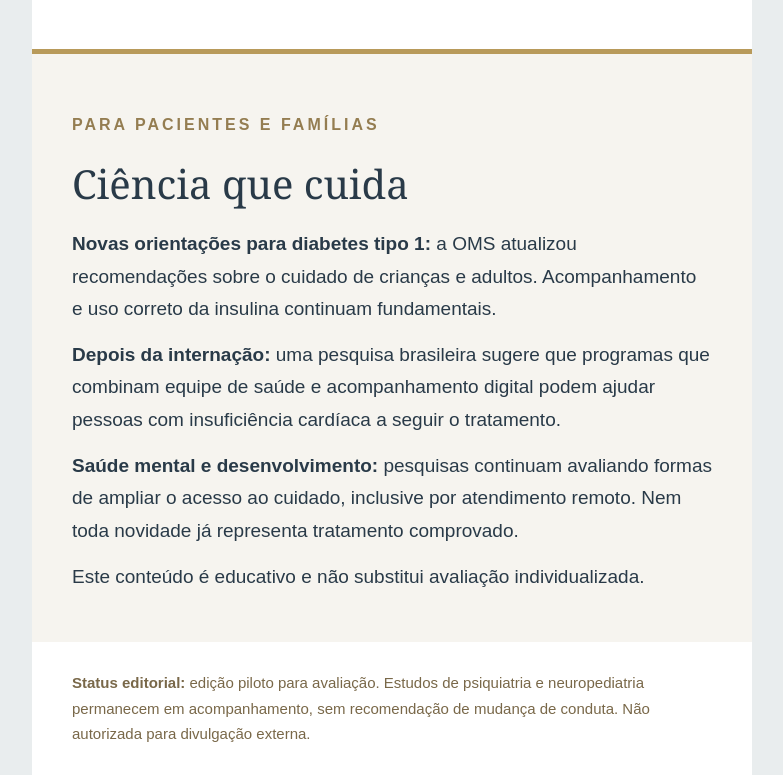
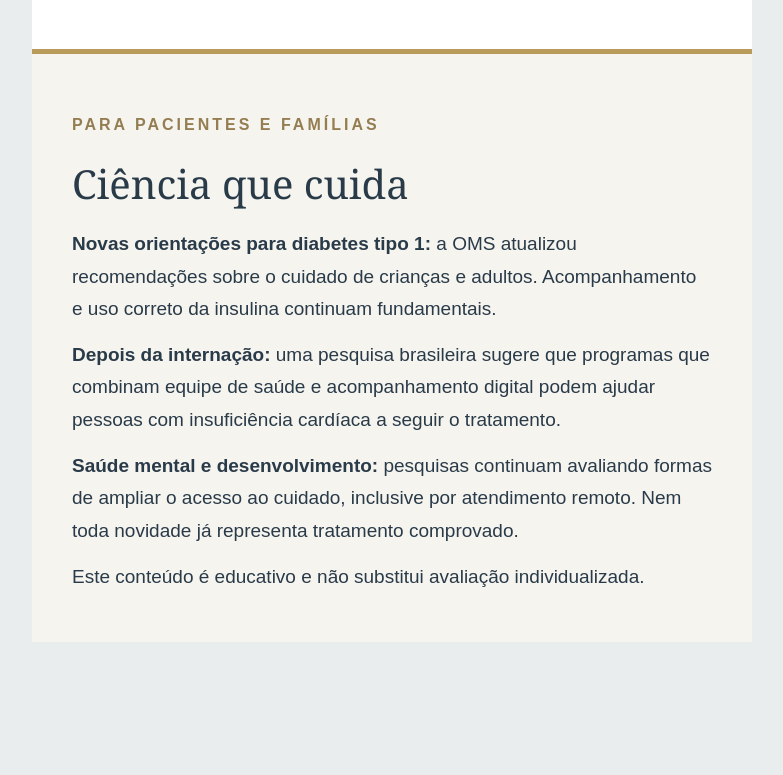
Before and after one commit to ssobrinhoerika-boop/ssobrinhoerika-boop.github.io, a plain HTML site: page ciencia-que-cuida/edicao-2026-11-14.html in a window 1280 px wide. Shown: the part 4513-5288 px from the top of the page, without its empty margins (248-1031 px from the left). After the commit the page ends 5155 px from the top, so only its background shows below. Drawn offline with Linux system fonts and the light colour scheme.

Commit message:
Remover somente aviso de status editorial da edição

```diff
--- a/ciencia-que-cuida/edicao-2026-11-14.html
+++ b/ciencia-que-cuida/edicao-2026-11-14.html
@@ -12,5 +12,5 @@
 <div class="tile"><div class="eyebrow">Saúde pública · OMS</div><h3>Tuberculose segue exigindo vigilância</h3><p>O relatório global de 2026 estima 10,6 milhões de casos e 1,13 milhão de mortes em 2025.</p><p><strong>O que importa:</strong> manter busca de sintomáticos respiratórios, investigação de contatos e adesão ao tratamento conforme protocolos nacionais.</p><p class="source">WHO. <em>Global Tuberculosis Report 2026</em>.</p></div>
 <div class="tile"><div class="eyebrow">Medicina baseada em evidências · Cochrane</div><h3>Revisões sistemáticas continuamente atualizadas</h3><p>A Cochrane apresentou orientações metodológicas para <em>living systematic reviews</em>.</p><p><strong>O que importa:</strong> uma síntese científica confiável precisa incorporar novas evidências relevantes, sem transformar cada estudo isolado em mudança de conduta.</p><p class="source">Cochrane. <em>First-ever chapter on living systematic reviews</em>. 10 nov. 2026.</p></div></section>
 <div class="patient"><div class="eyebrow">Para pacientes e famílias</div><h2>Ciência que cuida</h2><p><strong>Novas orientações para diabetes tipo 1:</strong> a OMS atualizou recomendações sobre o cuidado de crianças e adultos. Acompanhamento e uso correto da insulina continuam fundamentais.</p><p><strong>Depois da internação:</strong> uma pesquisa brasileira sugere que programas que combinam equipe de saúde e acompanhamento digital podem ajudar pessoas com insuficiência cardíaca a seguir o tratamento.</p><p><strong>Saúde mental e desenvolvimento:</strong> pesquisas continuam avaliando formas de ampliar o acesso ao cuidado, inclusive por atendimento remoto. Nem toda novidade já representa tratamento comprovado.</p><p>Este conteúdo é educativo e não substitui avaliação individualizada.</p></div>
-<footer><strong>Status editorial:</strong> edição piloto para avaliação. Estudos de psiquiatria e neuropediatria permanecem em acompanhamento, sem recomendação de mudança de conduta. Não autorizada para divulgação externa.</footer>
+
 </main></body></html>
```
